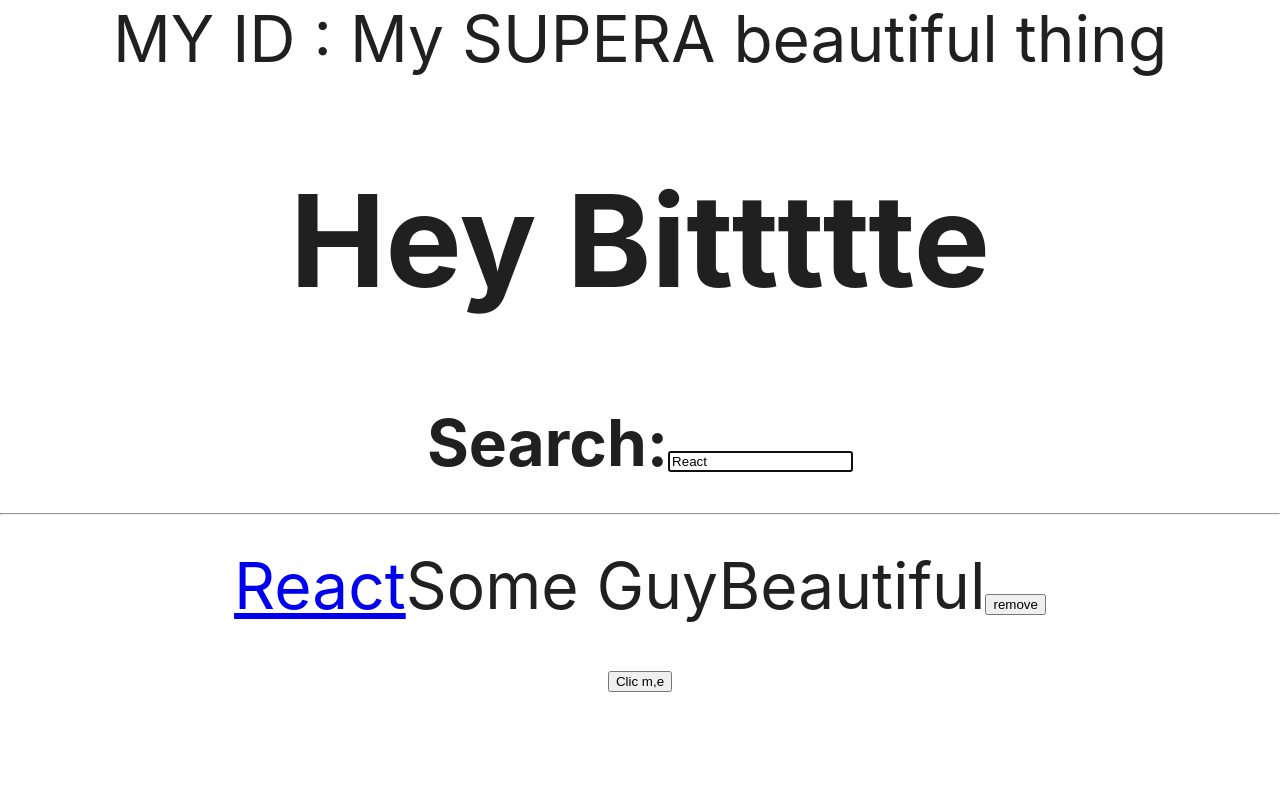
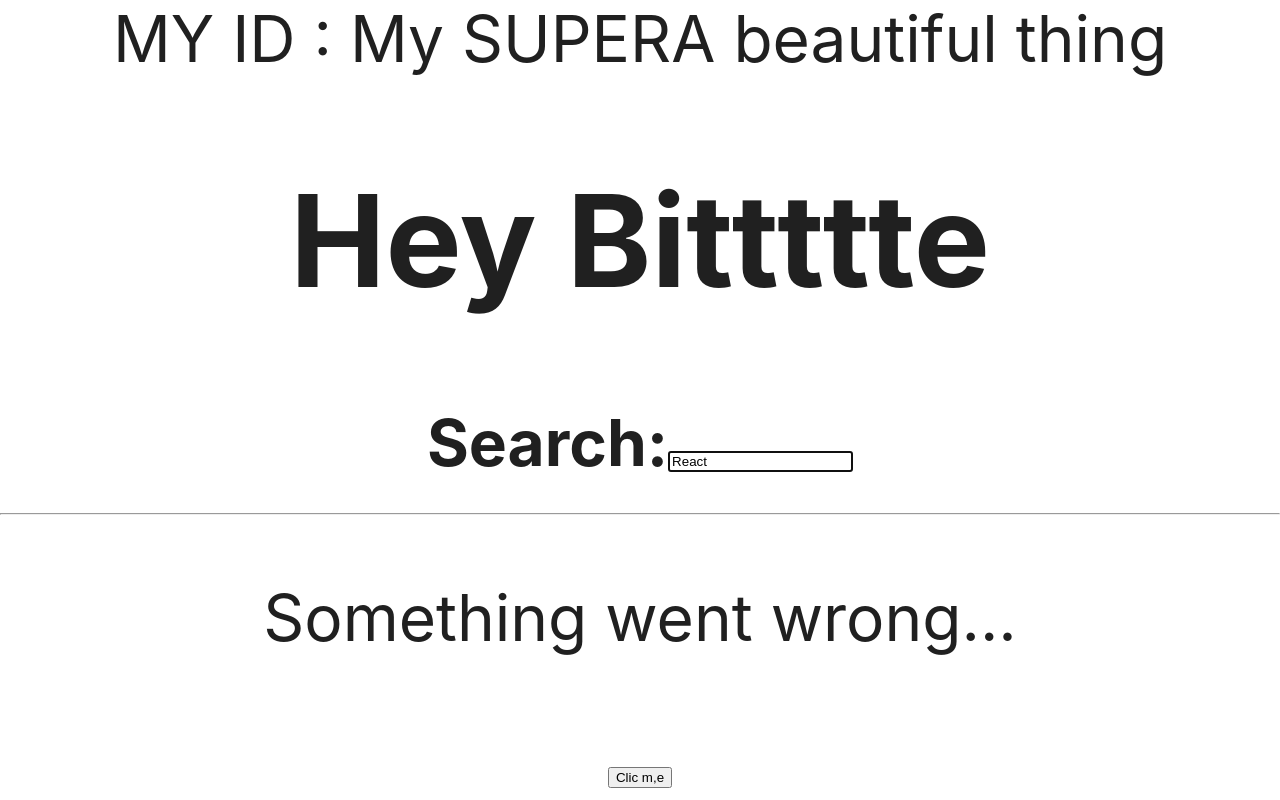
Before and after one commit to AndreasBerglund/roadtoreact, a React (Create React App) app: page / in a window 1280 px wide. Built offline with nearby package versions, Linux system fonts and the light colour scheme.

Commit message:
impossible states

```diff
--- a/src/App.js
+++ b/src/App.js
@@ -10,16 +10,39 @@ const styles = {
 }
 
 
-const storiesReducer = ( state, action ) => {
-  if ( action.type == 'SET_STORIES') {
-    return action.payload
-  } else if ( action.type == 'REMOVE_STORY') {
-    return state.filter(
-      story => action.payload.objectID != story.objectID
-    )
-  } else {
-    throw new Error('of wrong type')
+const storiesReducer = (state, action) => {
+
+  switch( action.type) {
+    case 'STORIES_FETCH_INIT':
+      return {
+        ...state,
+        isLoading: true,
+        isError: false,
+      };
+    case 'STORIES_FETCH_SUCCESS':
+      return {
+        ...state,
+        isLoading: false,
+        isError: false,
+        data: action.payload
+      };
+    case 'STORIES_FETCH_FAILURE':
+      return {
+        ...state,
+        isLoading: false,
+        isError : true,
+      };
+    case 'REMOVE_STORY':
+      return {
+        ...state,
+        data : state.data.filter(
+          story => action.payload.objectID != story.objectID
+        )
+      };
+    default:
+      throw new Error();
   }
+
 }
 
 
@@ -153,26 +176,37 @@ const App = () => {
 
   //async
   const getAsyncStories = () =>
-    new Promise(resolve => {
-      setTimeout(() => resolve({ data: { stories: initialStories } }), 500)
+    /* new Promise(resolve => {
+
+    }) */
+    new Promise((resolve, reject) => {
+      //setTimeout(() => resolve({ data: { stories: initialStories } }), 500)
+      setTimeout(reject, 2000)
     })
 
 
   //const [stories, setStories] = React.useState([]);
   const [stories, dispatchStories] = React.useReducer(
     storiesReducer,
-    []
-  )
-  const [isLoading, setIsLoading] = React.useState(false);
+    { data: [], isLoading: false, isError: false }
+  );
+
+  /* const [isLoading, setIsLoading] = React.useState(false);
   const [isError, setIsError] = React.useState(false);
+ */
 
   React.useEffect(() => {
-    setIsLoading(true);
+
+
+    //setIsLoading(true);
+
+    dispatchStories({ type: 'STORIES_FETCH_INIT'});
+
     getAsyncStories().then(result => {
       //setStories(result.data.stories)
-      dispatchStories({ type : 'SET_STORIES', payload: result.data.stories})
-      setIsLoading(false)
-    }).catch(() => setIsError(true));
+      dispatchStories({ type: 'STORIES_FETCH_SUCCESS', payload: result.data.stories })
+
+    }).catch(() => dispatchStories({ type: 'STORIES_FETCH_FAILURE'}));
   }, []);
 
   const handleRemoveStory = item => {
@@ -180,10 +214,10 @@ const App = () => {
       story => item.objectID !== story.objectID
     )
     //setStories(newStories)
-    dispatchStories({ type : 'REMOVE_STORY', payload:item})
+    dispatchStories({ type: 'REMOVE_STORY', payload: item })
   }
 
-  const searchedStories = stories.filter(story =>
+  const searchedStories = stories.data.filter(story =>
     story.title.toLowerCase().includes(searchTerm.toLowerCase())
   )
   return (
@@ -194,9 +228,9 @@ const App = () => {
       <InputWithLabel id="search" label="Search" value={searchTerm} isFocused onInputChange={handleChange} ><strong>Search:</strong></InputWithLabel >
       <hr />
 
-      {isError && <p>Something went wrong...</p>}
+      {stories.isError && <p>Something went wrong...</p>}
 
-      {isLoading ? (
+      {stories.isLoading ? (
         <p>Loading...</p>
       ) :
 
```
